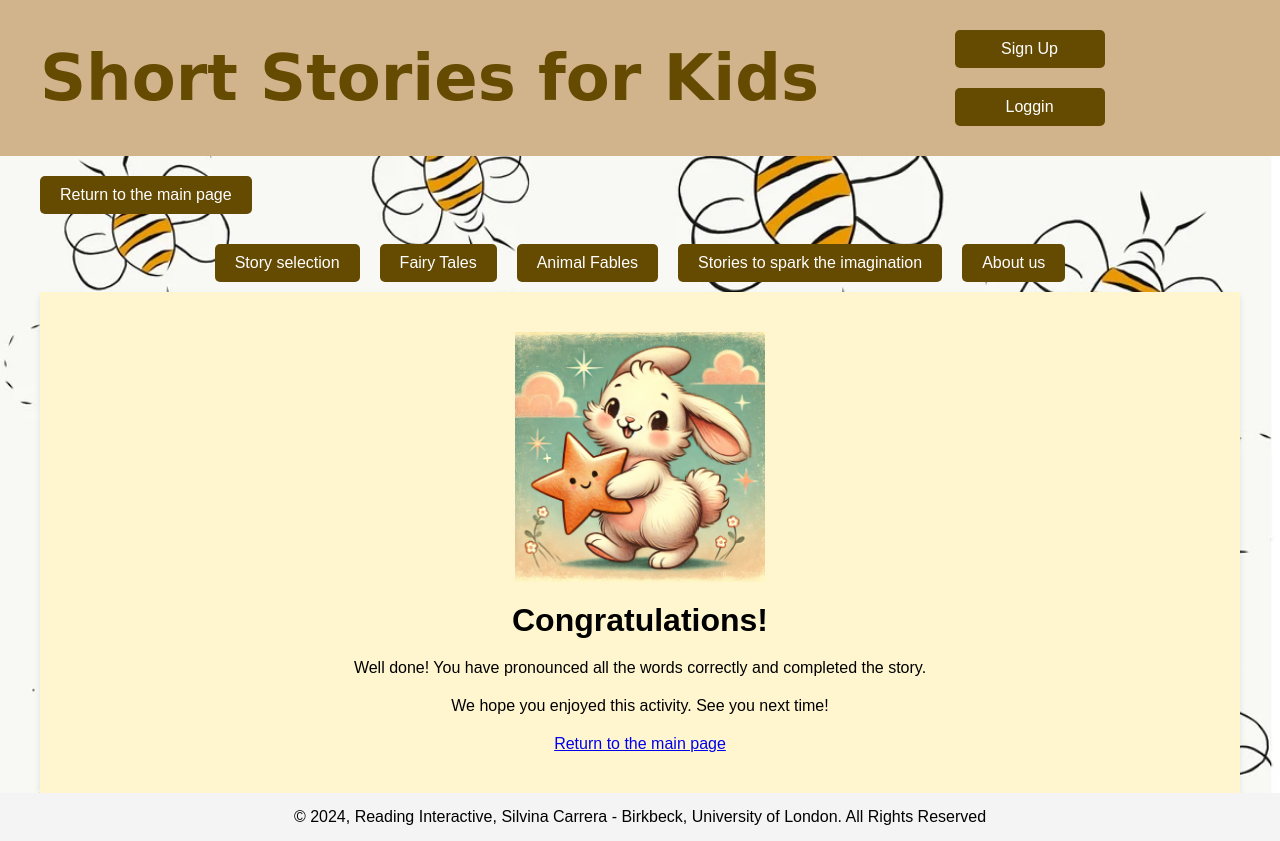
After one commit to scarre02/reading_interactive, a Flask app: page /feedback in a window 1280 px wide. The commit adds this page. Run offline with Flask 3, Linux system fonts and the light colour scheme.

Commit message:
Added feedback.html page and updated other templates

```diff
--- a/app.py
+++ b/app.py
@@ -84,6 +84,8 @@ def process_speech():
     # Initialize session variables if they do not exist
     if 'pronounced_words' not in session:
         session['pronounced_words'] = []
+    if 'incorrect_words' not in session:
+        session['incorrect_words'] = []
 
     data = request.get_json()
     spoken_word = re.sub(r'[^a-zA-ZáéíóúüñÑ\s]', '', data.get("word", "").strip().lower())
@@ -91,12 +93,13 @@ def process_speech():
     logging.debug(f"Spoken word received: {spoken_word}")
 
     # Check if 'random words' exists in the session
-    if 'random words' not in session:
+    if 'random_words' not in session:
         logging.warning("There are no 'random words' in the session.")
         return jsonify({
             "correct": False,
             "message": "There are no words to process. Please load a story first.",
             "correct_count": len(session['pronounced_words']),
+            "incorrect_count": len(session['incorrect_words']),
             "total": 0,
             "correct_words": session['pronounced_words'],
             "next_word": None
@@ -104,9 +107,12 @@ def process_speech():
 
     correct_words = session['random_words']
     pronounced_words = session['pronounced_words']
+    incorrect_words = session['incorrect_words']
 
     logging.debug(f"Correct words: {correct_words}")
     logging.debug(f"Pronounced words: {pronounced_words}")
+    logging.debug(f"Palabras incorrectas: {incorrect_words}")
+
 
     if not correct_words:
         logging.warning("There are no correct words to process.")
@@ -114,6 +120,7 @@ def process_speech():
             "correct": False,
             "message": "There are no words to process.",
             "correct_count": len(pronounced_words),
+            "incorrect_count": len(incorrect_words),
             "total": 0,
             "correct_words": pronounced_words,
             "next_word": None
@@ -132,34 +139,43 @@ def process_speech():
             return jsonify({
                 "correct": True,
                 "correct_count": len(pronounced_words),
+                "incorrect_count": len(incorrect_words),
                 "total": len(correct_words_in_lowercase),
                 "correct_words": pronounced_words,
                 "next_word": None
             })
 
-        restantes = set(correct_words_in_lowercase) - set(pronounced_words)
-        new_word = random.choice(list(restantes)) if restantes else None
+        remaining_words = set(correct_words_in_lowercase) - set(pronounced_words)
+        new_word = random.choice(list(remaining_words)) if remaining_words else None
         logging.debug(f"Next word to pronounce: {new_word}")
 
         return jsonify({
             "correct": True,
             "correct_count": len(pronounced_words),
+            "incorrect_count": len(incorrect_words),
             "total": len(correct_words_in_lowercase),
             "correct_words": pronounced_words,
             "next_word": new_word,
             "highlight_word": new_word
         })
 
-    current_word = correct_words_in_lowercase[len(pronounced_words)] if len(pronounced_words) < len(correct_words_in_lowercase) else None
-    logging.info(f"The word '{spoken_word}' is incorrect. Next word: {current_word}")
+    else:
+        # The word is incorrect: adding it to the list of incorrect words
+        logging.info(f"The word '{spoken_word}' is incorrect.")
+        incorrect_words.append(spoken_word)
+        session['incorrect_words'] = incorrect_words
 
-    return jsonify({
-        "correct": False,
-        "correct_count": len(pronounced_words),
-        "total": len(correct_words_in_lowercase),
-        "correct_words": pronounced_words,
-        "next_word": current_word
-    })
+        current_word = correct_words_in_lowercase[len(pronounced_words)] if len(pronounced_words) < len(correct_words_in_lowercase) else None
+        logging.info(f"The word '{spoken_word}' is incorrect. Next word: {current_word}")
+
+        return jsonify({
+            "correct": False,
+            "correct_count": len(pronounced_words),
+            "incorrect_count": len(incorrect_words),
+            "total": len(correct_words_in_lowercase),
+            "correct_words": pronounced_words,
+            "next_word": current_word
+        })
 
 @app.route('/Signup', methods=['GET', 'POST'])
 def Signup():
@@ -232,6 +248,9 @@ def stories_to_spark_the_imagination():
 def page4():
     return render_template('page4.html')
 
+@app.route('/feedback')
+def feedback():
+    return render_template('feedback.html')
 
 
 
--- /dev/null
+++ b/templates/feedback.html
@@ -0,0 +1,16 @@
+<!-- feedback.html -->
+{% extends "base.html" %}
+
+{% block title %}Feedback{% endblock %}
+
+{% block content %}
+<img src="{{ url_for('static', filename='rabbit_star.webp') }}" width= "250" height= "250" >
+<h1>Congratulations!</h1>
+
+<p>Well done! You have pronounced all the words correctly and completed the story.</p>
+
+<p>We hope you enjoyed this activity. See you next time!</p>
+
+<a href="{{ url_for('index') }}">Return to the main page</a>
+
+{% endblock %}
```
Also changed, not shown: templates/lion.html (deleted, +0 -21 lines), templates/story.html (+20 -10 lines), static/happy_rabbit.jpg (added), static/rabbit_star.webp (added), static/styles.css (line endings or trailing spaces), 2 other files.
